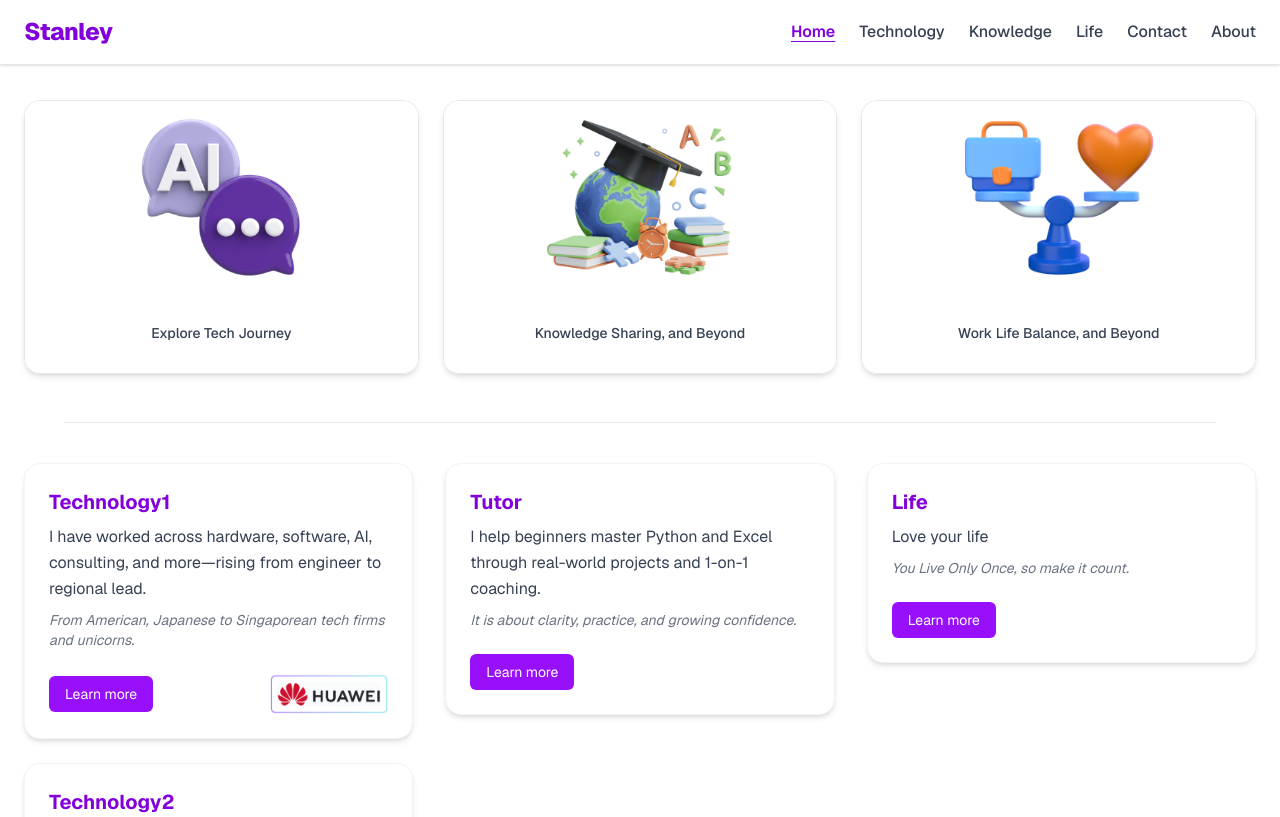
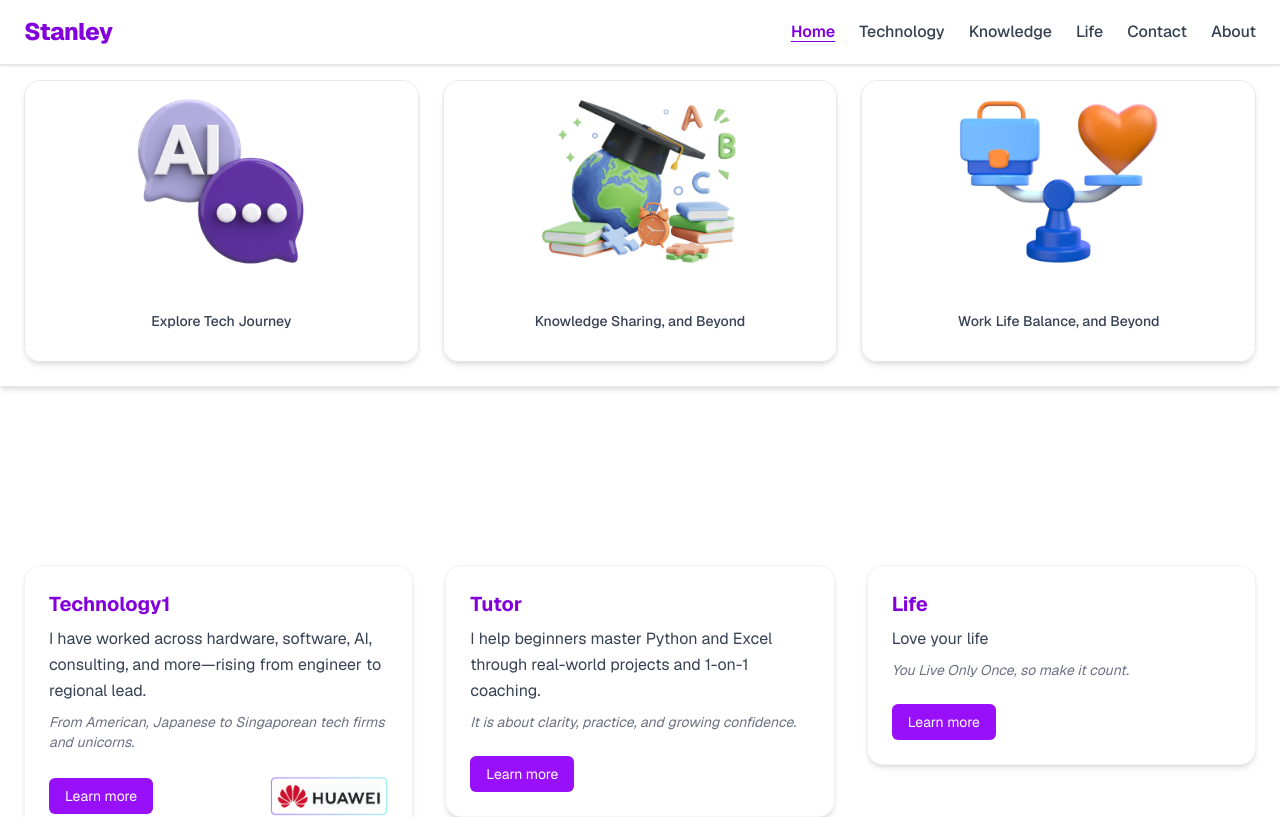
Before and after one commit to ColdStanley/my-portfolio, a Next.js app: page / in a window 1280 px wide. Shown: the top 817 px of the page. Built offline with nearby package versions, Linux system fonts and the light colour scheme.

Commit message:
fix: make HeroImageGrid fixed and add padding to HomeCardsSection

```diff
--- a/src/components/HeroImageGrid.tsx
+++ b/src/components/HeroImageGrid.tsx
@@ -26,8 +26,8 @@ export default function HeroImageGrid() {
     <motion.section
       initial={{ opacity: 0, y: 30 }}
       animate={{ opacity: 1, y: 0 }}
-      transition={{ duration: 0.06, ease: 'linear' }}
-      className="max-w-7xl mx-auto px-6 mb-12"
+      transition={{ duration: 1, ease: 'easeOut' }}
+      className="fixed top-16 z-40 w-full bg-white px-6 pt-4 pb-6 shadow-md border-b border-gray-200"
     >
       <div className="grid grid-cols-1 md:grid-cols-3 gap-6">
         {heroCards.map((card, index) => (
@@ -35,12 +35,12 @@ export default function HeroImageGrid() {
             key={index}
             initial={{ opacity: 0, y: 30 }}
             animate={{ opacity: 1, y: 0 }}
-            transition={{ duration: 0.4, delay: index * 0.2 }}
+            transition={{ duration: 1, delay: index * 0.1 }}
             whileHover={{ scale: 1.03 }}
             className="rounded-2xl shadow-md overflow-hidden border border-gray-200 flex flex-col cursor-pointer transition-transform"
           >
             {/* Image 80% height */}
-            <div className="relative h-48 w-full bg-white">
+            <div className="relative h-[200px] w-full bg-white">
               <Image
                 src={card.image}
                 alt={card.title}
@@ -51,7 +51,7 @@ export default function HeroImageGrid() {
             </div>
 
             {/* Caption 20% height */}
-            <div className="bg-white p-4 text-sm text-gray-700 font-medium h-20 flex items-center justify-center text-center">
+            <div className="bg-white px-4 py-2 text-sm text-gray-700 font-medium min-h-[80px] flex items-center justify-center text-center">
               {card.caption}
             </div>
           </motion.div>
--- a/src/components/HomeCardsSection.tsx
+++ b/src/components/HomeCardsSection.tsx
@@ -87,7 +87,7 @@ function CardColumn({ cards }: { cards: typeof techCards }) {
 // ✅ 主组件导出
 export default function HomeCardsSection() {
   return (
-    <section className="py-2 px-6 max-w-7xl mx-auto">
+    <section className="pt-[400px] px-6 max-w-7xl mx-auto">
       <div className="grid grid-cols-1 md:grid-cols-3 gap-8">
         <CardColumn cards={techCards} />
         <CardColumn cards={tutorCards} />
```
